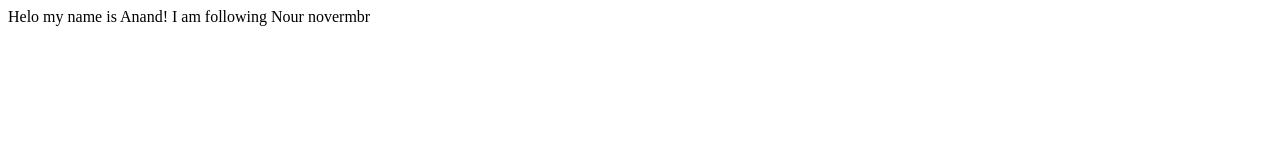
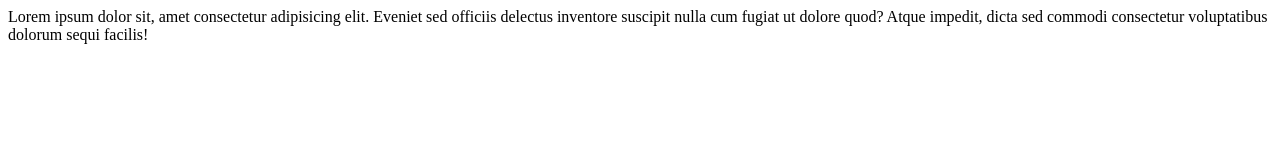
Before and after one commit to yadanand/webpage, a plain HTML site: page index.html in a window 1280 px wide. Drawn offline with Linux system fonts and the light colour scheme.

Commit message:
changed file

```diff
--- a/index.html
+++ b/index.html
@@ -6,7 +6,6 @@
     <title>Document</title>
 </head>
 <body>
-    Helo my name is Anand!
-    I am following Nour novermbr
+    Lorem ipsum dolor sit, amet consectetur adipisicing elit. Eveniet sed officiis delectus inventore suscipit nulla cum fugiat ut dolore quod? Atque impedit, dicta sed commodi consectetur voluptatibus dolorum sequi facilis!
 </body>
 </html>
```
